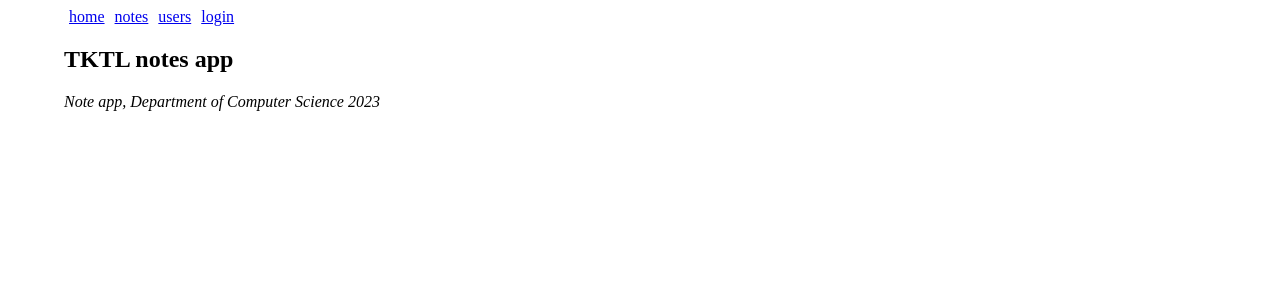
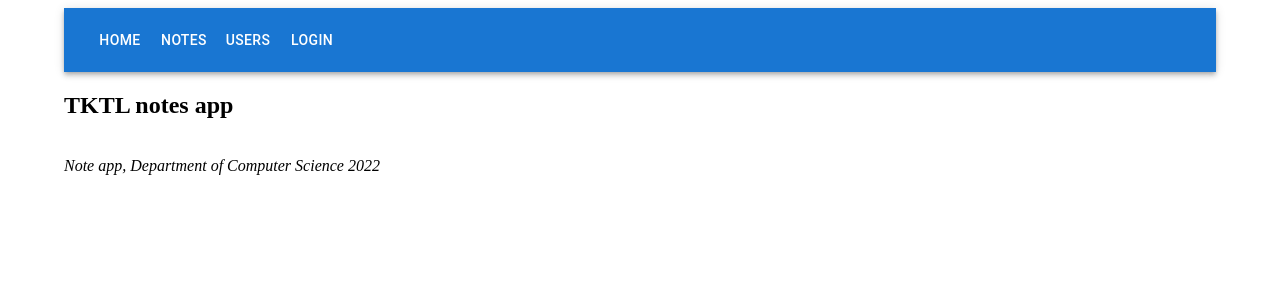
Before and after one commit to FedePeira/React-Router, a React (Vite) app: page / in a window 1280 px wide. Shown: the top 300 px of the page. Built offline with nearby package versions, Linux system fonts and the light colour scheme.

Commit message:
Material UI - AppBar - Part7.10

```diff
--- a/src/App.jsx
+++ b/src/App.jsx
@@ -1,17 +1,27 @@
+import { Link } from "react-router-dom"
+import { useState } from "react"
 import {
-  Routes, Route, Link, Navigate, useMatch
+  Container,
+  Button,
+  AppBar,
+  Toolbar,
+  Alert
+} from '@mui/material'
+
+import Note from "./components/Note"
+import Notes from "./components/Notes"
+import Login from "./components/Login"
+import Users from "./components/Users"
+import Home from "./components/Home"
+
+import {
+  Routes,
+  Route,
+  Navigate,
+  useMatch
 } from "react-router-dom"
-import Notes from "./components/Notes"
-import Note from "./components/Note"
-import Login from "./components/Login"
-import Home from "./components/Home"
-import Users from "./components/Users"
-import { useState } from "react"
-import { Container, Alert } from '@mui/material'
 
 const App = () => {
-  const [user, setUser] = useState(null)
-  const [message, setMessage] = useState(null)
   const [notes, setNotes] = useState([
     {
       id: 1,
@@ -32,15 +42,14 @@ const App = () => {
       user: 'Arto Hellas'
     }
   ])
+  const [user, setUser] = useState(null)
+  const [message, setMessage] = useState(null)
 
   const match = useMatch('/notes/:id')
+
   const note = match
     ? notes.find(note => note.id === Number(match.params.id))
     : null
-
-  const padding = {
-    padding: 5
-  }
 
   const login = (user) => {
     setUser(user)
@@ -59,16 +68,25 @@ const App = () => {
           </Alert>
         )}
       </div>
-      <div>
-        <Link style={padding} to="/">home</Link>
-        <Link style={padding} to="/notes">notes</Link>
-        <Link style={padding} to="/users">users</Link>
-        {user
-          ? <em>{user} logged in</em>
-          : <Link style={padding} to="/login">login</Link>
-        }
-      </div>
-
+      <AppBar position="static">
+        <Toolbar>
+          <Button color="inherit" component={Link} to="/">
+            home
+          </Button>
+          <Button color="inherit" component={Link} to="/notes">
+            notes
+          </Button>
+          <Button color="inherit" component={Link} to="/users">
+            users
+          </Button>
+          {user
+            ? <em>{user} logged in</em>
+            : <Button color="inherit" component={Link} to="/login">
+                login
+              </Button>
+          }
+        </Toolbar>
+      </AppBar>
       <Routes>
         <Route path="/notes/:id" element={<Note note={note} />} />
         <Route path="/notes" element={<Notes notes={notes} />} />
@@ -76,9 +94,9 @@ const App = () => {
         <Route path="/login" element={<Login onLogin={login} />} />
         <Route path="/" element={<Home />} />
       </Routes>
-
       <div>
-        <i>Note app, Department of Computer Science 2023</i>
+        <br />
+        <em>Note app, Department of Computer Science 2022</em>
       </div>
     </Container>
   )
```
